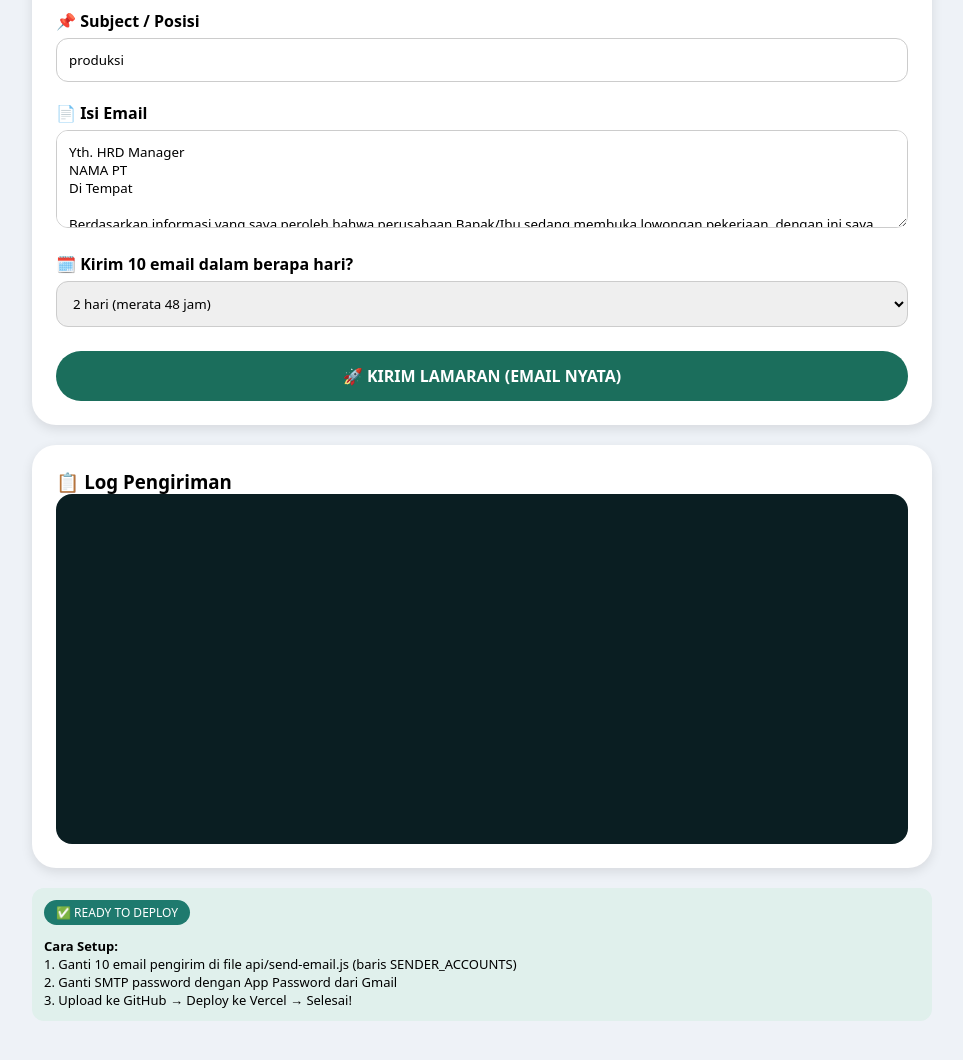
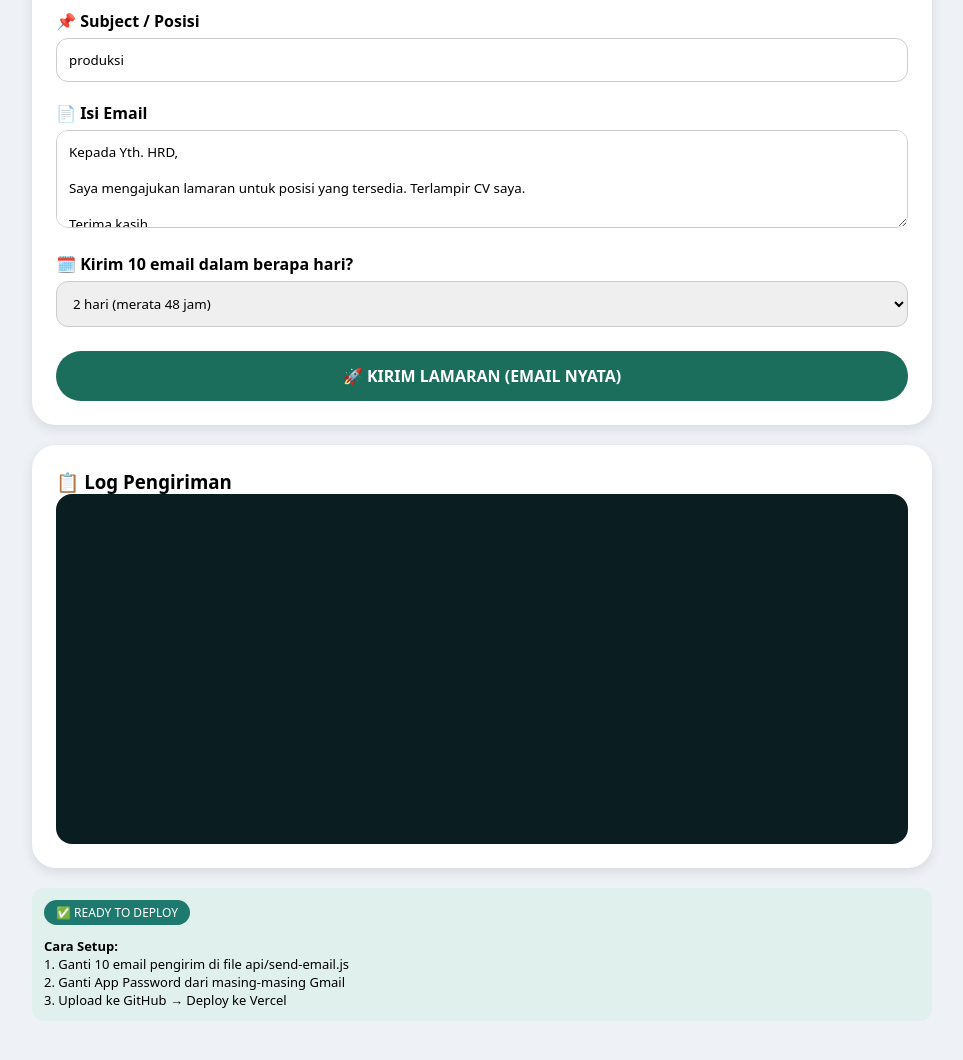
Before and after one commit to ramadhani01/lamaran, a website: page index.html in a window 1280 px wide. Shown: the part 380-1440 px from the top of the page, without its empty margins (158-1121 px from the left). Drawn offline with Linux system fonts and the light colour scheme.

Commit message:
Update index.html

```diff
--- a/index.html
+++ b/index.html
@@ -39,19 +39,11 @@
         <input type="text" id="subject" placeholder="Lamaran Pekerjaan" value="produksi">
 
         <label>📄 Isi Email</label>
-        <textarea id="message" rows="4" placeholder="Isi email lamaran...">Yth. HRD Manager
-NAMA PT
-Di Tempat
+        <textarea id="message" rows="4" placeholder="Isi email lamaran...">Kepada Yth. HRD,
 
-Berdasarkan informasi yang saya peroleh bahwa perusahaan Bapak/Ibu sedang membuka lowongan pekerjaan, dengan ini saya mengajukan lamaran untuk mengisi posisi yang kosong tersebut.
+Saya mengajukan lamaran untuk posisi yang tersedia. Terlampir CV saya.
 
-Untuk berkas dan dokumen kelengkapannya sudah saya lampirkan bersamaan dengan surel ini.
-
-Besar harapan saya untuk bisa diterima dan bekerja di perusahaan yang Bapak/Ibu pimpin. Atas perhatiannya saya sampaikan terimakasih
-
-Hormat saya
-
-Moch. Rizki Ramadhani</textarea>
+Terima kasih.</textarea>
 
         <label>🗓️ Kirim 10 email dalam berapa hari?</label>
         <select id="totalDays">
@@ -60,7 +52,7 @@ Moch. Rizki Ramadhani</textarea>
             <option value="3">3 hari (merata 72 jam)</option>
         </select>
 
-        <button id="sendBtn" class="send-btn">🚀 KIRIM LAMARAN (EMAIL NYATA)</button>
+        <button id="sendBtn">🚀 KIRIM LAMARAN (EMAIL NYATA)</button>
     </div>
 
     <div class="card">
@@ -71,14 +63,13 @@ Moch. Rizki Ramadhani</textarea>
     <div class="info">
         <span class="badge">✅ READY TO DEPLOY</span><br>
         <strong>Cara Setup:</strong><br>
-        1. Ganti 10 email pengirim di file <code>api/send-email.js</code> (baris SENDER_ACCOUNTS)<br>
-        2. Ganti SMTP password dengan App Password dari Gmail<br>
-        3. Upload ke GitHub → Deploy ke Vercel → Selesai!
+        1. Ganti 10 email pengirim di file <code>api/send-email.js</code><br>
+        2. Ganti App Password dari masing-masing Gmail<br>
+        3. Upload ke GitHub → Deploy ke Vercel
     </div>
 </div>
 
 <script>
-    const API_URL = '/api/send-email';
     let activeTimeouts = [];
     let isSending = false;
 
@@ -146,7 +137,6 @@ Moch. Rizki Ramadhani</textarea>
             addLog(`✅ CV siap: ${cvFilename}`, "success");
         }
 
-        // Bersihkan timeout lama
         for (let t of activeTimeouts) clearTimeout(t);
         activeTimeouts = [];
         clearLog();
@@ -175,7 +165,7 @@ Moch. Rizki Ramadhani</textarea>
                 addLog(`📤 [${i+1}/10] Mengirim email...`, "info");
 
                 try {
-                    const response = await fetch(API_URL, {
+                    const response = await fetch('/api/send-email', {
                         method: 'POST',
                         headers: { 'Content-Type': 'application/json' },
                         body: JSON.stringify({
```
